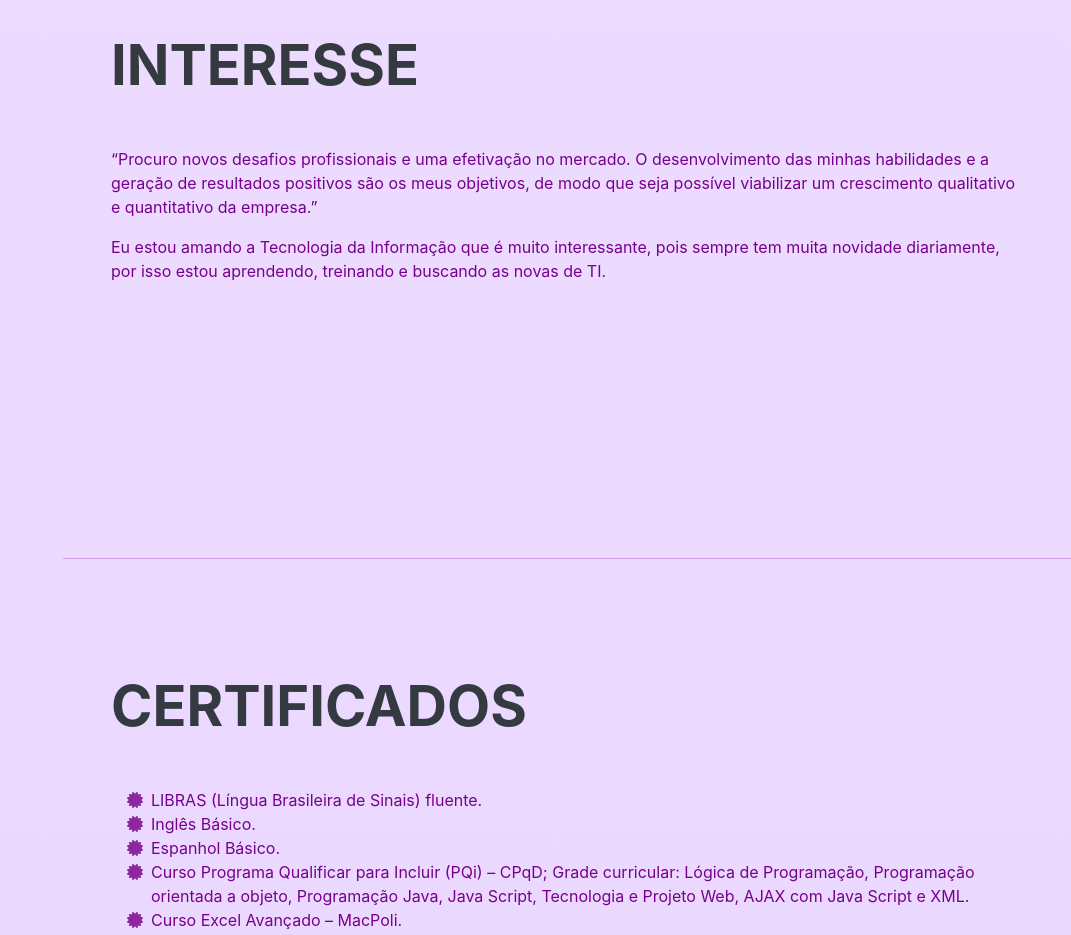
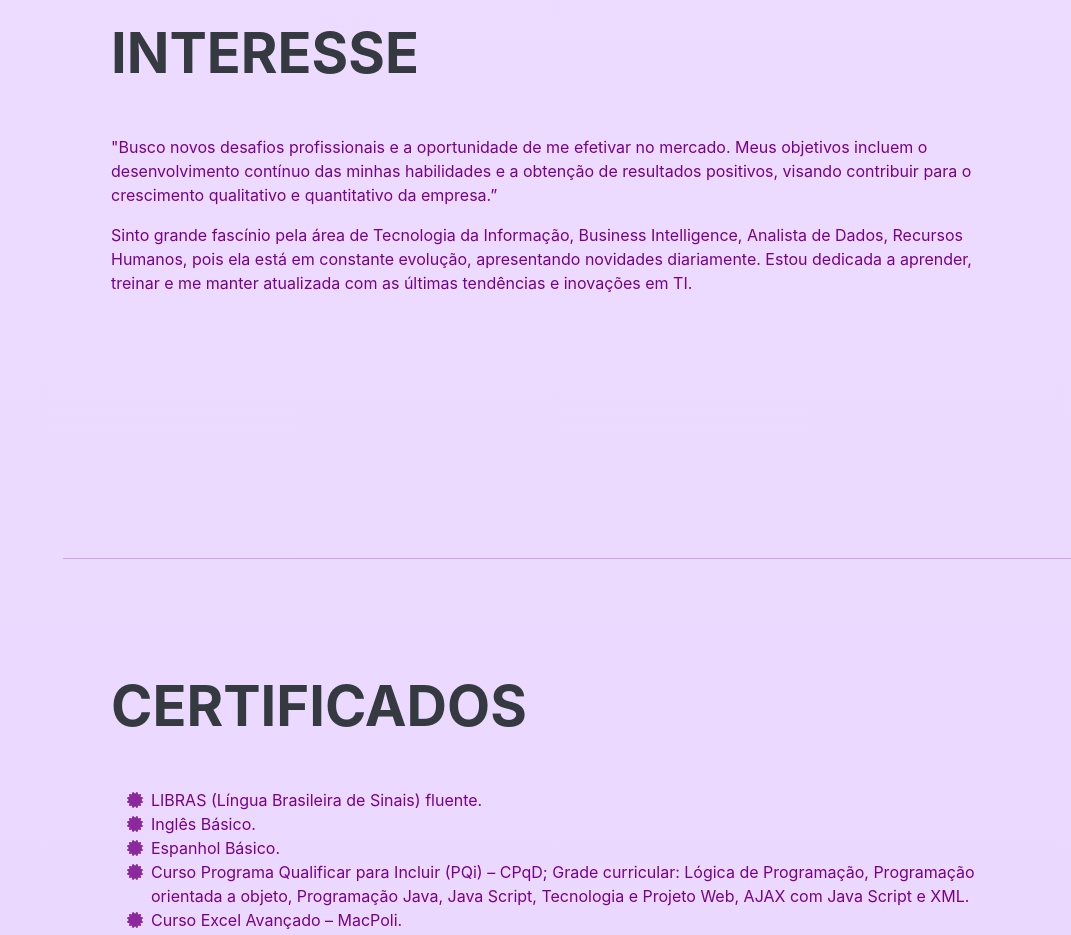
Before and after one commit to BrendaCristinaCSS/CV_Brenda_Cristina, a plain HTML site: page index.html in a window 1280 px wide. Shown: the part 3620-4555 px from the top of the page, without its empty margins (209-1280 px from the left). Drawn offline with nearby package versions, Linux system fonts and the light colour scheme; a web font is replaced by a local one.

Commit message:
Update index.html

```diff
--- a/index.html
+++ b/index.html
@@ -176,8 +176,8 @@ CTPS, Controle e Inclusão de Benefícios), MADIS (Cadastro de Ponto no Sistema
             <section class="resume-section" id="interests">
                 <div class="resume-section-content">
                     <h2 data-aos="fade-down-left" class="mb-5">Interesse</h2>
-                    <p data-aos="fade-right" data-aos-offset="300" data-aos-easing="ease-in-sine">“Procuro novos desafios profissionais e uma efetivação no mercado. O desenvolvimento das minhas habilidades e a geração de resultados positivos são os meus objetivos, de modo que seja possível viabilizar um crescimento qualitativo e quantitativo da empresa.”</p>
-                    <p class="mb-0" data-aos="fade-right" data-aos-offset="300" data-aos-easing="ease-in-sine">Eu estou amando a Tecnologia da Informação que é muito interessante, pois sempre tem muita novidade diariamente, por isso estou aprendendo, treinando e buscando as novas de TI.</p>
+                    <p data-aos="fade-right" data-aos-offset="300" data-aos-easing="ease-in-sine">"Busco novos desafios profissionais e a oportunidade de me efetivar no mercado. Meus objetivos incluem o desenvolvimento contínuo das minhas habilidades e a obtenção de resultados positivos, visando contribuir para o crescimento qualitativo e quantitativo da empresa.”</p>
+                    <p class="mb-0" data-aos="fade-right" data-aos-offset="300" data-aos-easing="ease-in-sine">Sinto grande fascínio pela área de Tecnologia da Informação, Business Intelligence, Analista de Dados, Recursos Humanos, pois ela está em constante evolução, apresentando novidades diariamente. Estou dedicada a aprender, treinar e me manter atualizada com as últimas tendências e inovações em TI.</p>
                 </div>
             </section>
             <hr class="m-0" />
```
